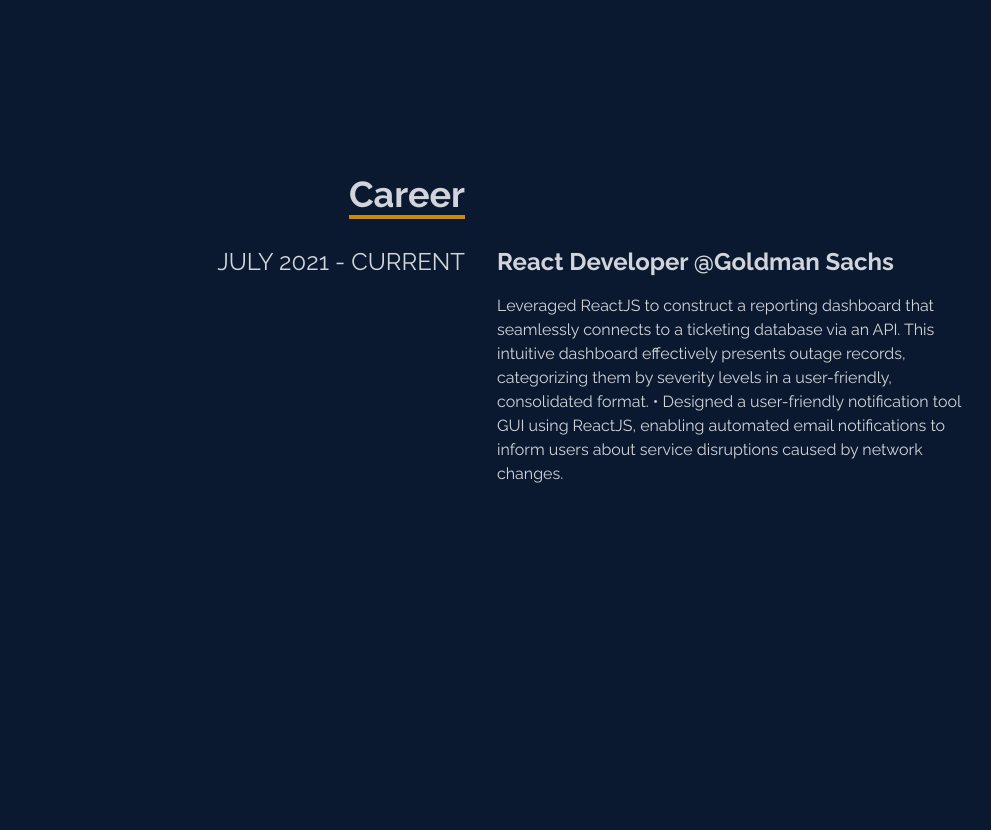
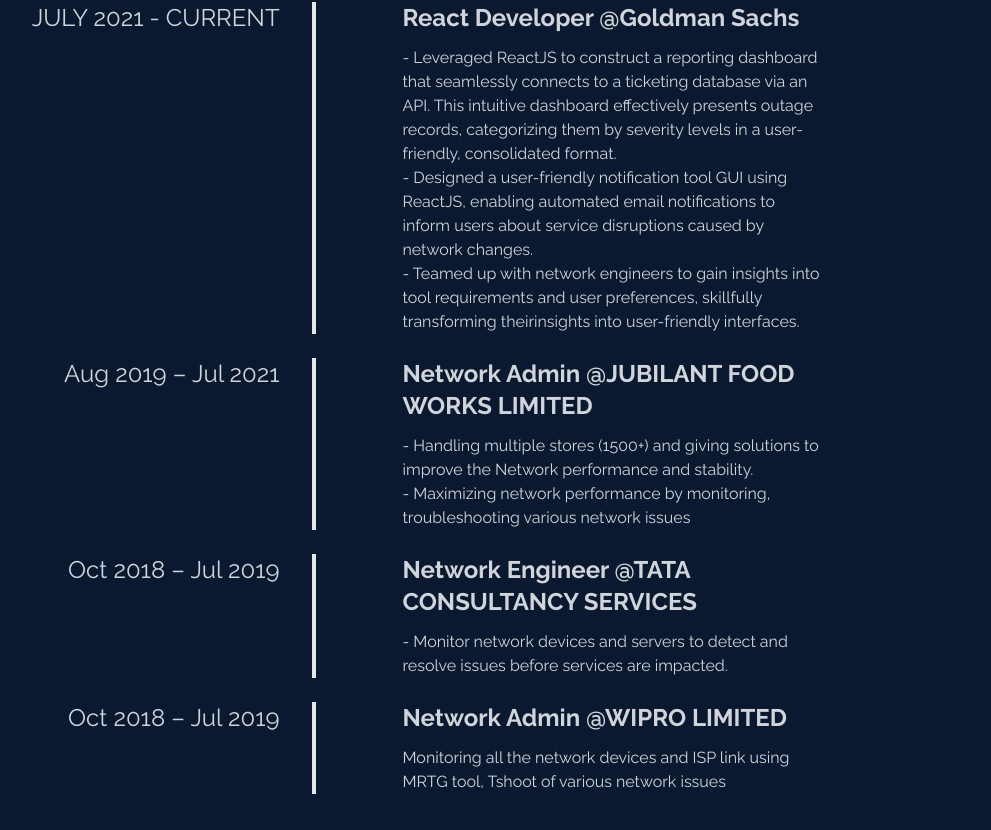
Before and after one commit to Rsingh1996/my-portfolio-website, a React (Vite) app: page / in a window 1280 px wide. Shown: the part 1670-2500 px from the top of the page, without its empty margins (159-1150 px from the left). Built offline with nearby package versions, Linux system fonts and the light colour scheme; a web font is replaced by a local one.

Commit message:
updated career conponent

```diff
--- a/src/component/About.jsx
+++ b/src/component/About.jsx
@@ -3,7 +3,7 @@
 const About = () => {
   return (
     <div name="about" className="w-full h-screen  bg-[#0a192f] text-gray-300">
-      <div className="flex flex-col justify-center items-center w-full h-full">
+      <div className="flex flex-col justify-center  w-full h-full">
         <div className="max-w-[1000px] w-full grid grid-cols-2 gap-8">
           <div className="sm:text-right pb-8 pl-4">
             <p className="text-4xl font-bold inline border-b-4 border-yellow-600">
--- a/src/component/Career.jsx
+++ b/src/component/Career.jsx
@@ -2,8 +2,8 @@
 
 const Career = () => {
   return (
-    <div name="about" className="w-full h-screen bg-[#0a192f] text-gray-300">
-      <div className="flex flex-col justify-center items-center w-full h-full">
+    <div name="career" className="w-full  bg-[#0a192f] text-gray-300">
+      <div className="flex flex-col justify-center  w-full h-full">
         <div className="max-w-[1000px] w-full grid grid-cols-2 gap-8">
           <div className="sm:text-right pb-8 pl-4">
             <p className="text-4xl font-bold inline border-b-4 border-yellow-600">
@@ -12,23 +12,93 @@
           </div>
           <div></div>
         </div>
-        <div className="max-w-[1000px] w-full grid sm:grid-cols-2 gap-8 px-4">
-          <div>
+
+        <div className="max-w-[1000px] w-full pb-6 grid sm:grid-flow-col md:grid-cols-11 gap-8 px-4 ">
+          <div className="md:col-span-5">
             <p className=" sm:text-right text-2xl ">JULY 2021 - CURRENT</p>
           </div>
-          <div className="flex flex-col items-start gap-4">
-            <p className=" sm:text-right text-2xl font-bold">
+          <div className=" w-[0px] border-r-4"></div>
+          <div className="flex flex-col md:col-span-5 items-start gap-3">
+            <p className=" sm:text-left text-2xl font-bold">
               React Developer @Goldman Sachs
             </p>
-            <p>
-              Leveraged ReactJS to construct a reporting dashboard that
-              seamlessly connects to a ticketing database via an API. This
-              intuitive dashboard effectively presents outage records,
-              categorizing them by severity levels in a user-friendly,
-              consolidated format. • Designed a user-friendly notification tool
-              GUI using ReactJS, enabling automated email notifications to
-              inform users about service disruptions caused by network changes.
+            <ul>
+              <p>
+                - Leveraged ReactJS to construct a reporting dashboard that
+                seamlessly connects to a ticketing database via an API. This
+                intuitive dashboard effectively presents outage records,
+                categorizing them by severity levels in a user-friendly,
+                consolidated format.
+              </p>
+              <p>
+                - Designed a user-friendly notification tool GUI using ReactJS,
+                enabling automated email notifications to inform users about
+                service disruptions caused by network changes.
+              </p>
+              <p>
+                - Teamed up with network engineers to gain insights into tool
+                requirements and user preferences, skillfully transforming
+                theirinsights into user-friendly interfaces.
+              </p>
+            </ul>
+          </div>
+        </div>
+
+        <div className="max-w-[1000px] w-full pb-6 grid sm:grid-flow-col md:grid-cols-11 gap-8 px-4 ">
+          <div className="md:col-span-5">
+            <p className=" sm:text-right text-2xl ">Aug 2019 – Jul 2021</p>
+          </div>
+          <div className=" w-[0px] border-r-4"></div>
+          <div className="flex flex-col md:col-span-5 items-start gap-3">
+            <p className=" sm:text-left text-2xl font-bold">
+              Network Admin @JUBILANT FOOD WORKS LIMITED
             </p>
+            <ul>
+              <p>
+                - Handling multiple stores (1500+) and giving solutions to
+                improve the Network performance and stability.
+              </p>
+              <p>
+                - Maximizing network performance by monitoring, troubleshooting
+                various network issues
+              </p>
+            </ul>
+          </div>
+        </div>
+
+        <div className="max-w-[1000px] w-full pb-6 grid sm:grid-flow-col md:grid-cols-11 gap-8 px-4 ">
+          <div className="md:col-span-5">
+            <p className=" sm:text-right text-2xl ">Oct 2018 – Jul 2019</p>
+          </div>
+          <div className=" w-[0px] border-r-4"></div>
+          <div className="flex flex-col md:col-span-5 items-start gap-3">
+            <p className=" sm:text-left text-2xl font-bold">
+              Network Engineer @TATA CONSULTANCY SERVICES
+            </p>
+            <ul>
+              <p>
+                - Monitor network devices and servers to detect and resolve
+                issues before services are impacted.
+              </p>
+            </ul>
+          </div>
+        </div>
+
+        <div className="max-w-[1000px] w-full pb-6 grid sm:grid-flow-col md:grid-cols-11 gap-8 px-4 ">
+          <div className="md:col-span-5">
+            <p className=" sm:text-right text-2xl ">Oct 2018 – Jul 2019</p>
+          </div>
+          <div className=" w-[0px] border-r-4"></div>
+          <div className="flex flex-col md:col-span-5 items-start gap-3">
+            <p className=" sm:text-left text-2xl font-bold">
+              Network Admin @WIPRO LIMITED
+            </p>
+            <ul>
+              <p>
+                Monitoring all the network devices and ISP link using MRTG tool,
+                Tshoot of various network issues
+              </p>
+            </ul>
           </div>
         </div>
       </div>
--- a/src/component/Navbar.jsx
+++ b/src/component/Navbar.jsx
@@ -32,6 +32,11 @@
         <li>
           <Link to="about" smooth={true} duration={500}>
             About
+          </Link>
+        </li>
+        <li>
+          <Link to="career" smooth={true} duration={500}>
+            Career
           </Link>
         </li>
         <li>
```
